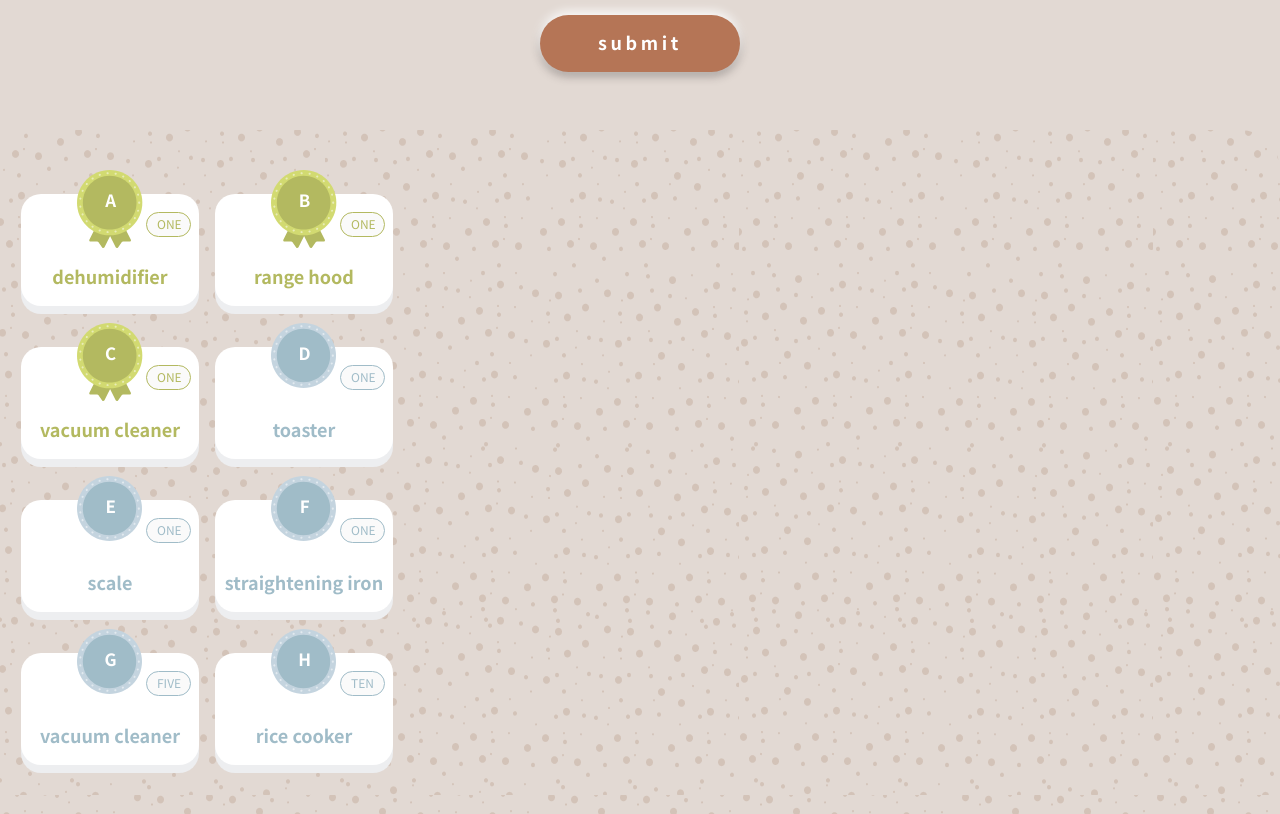
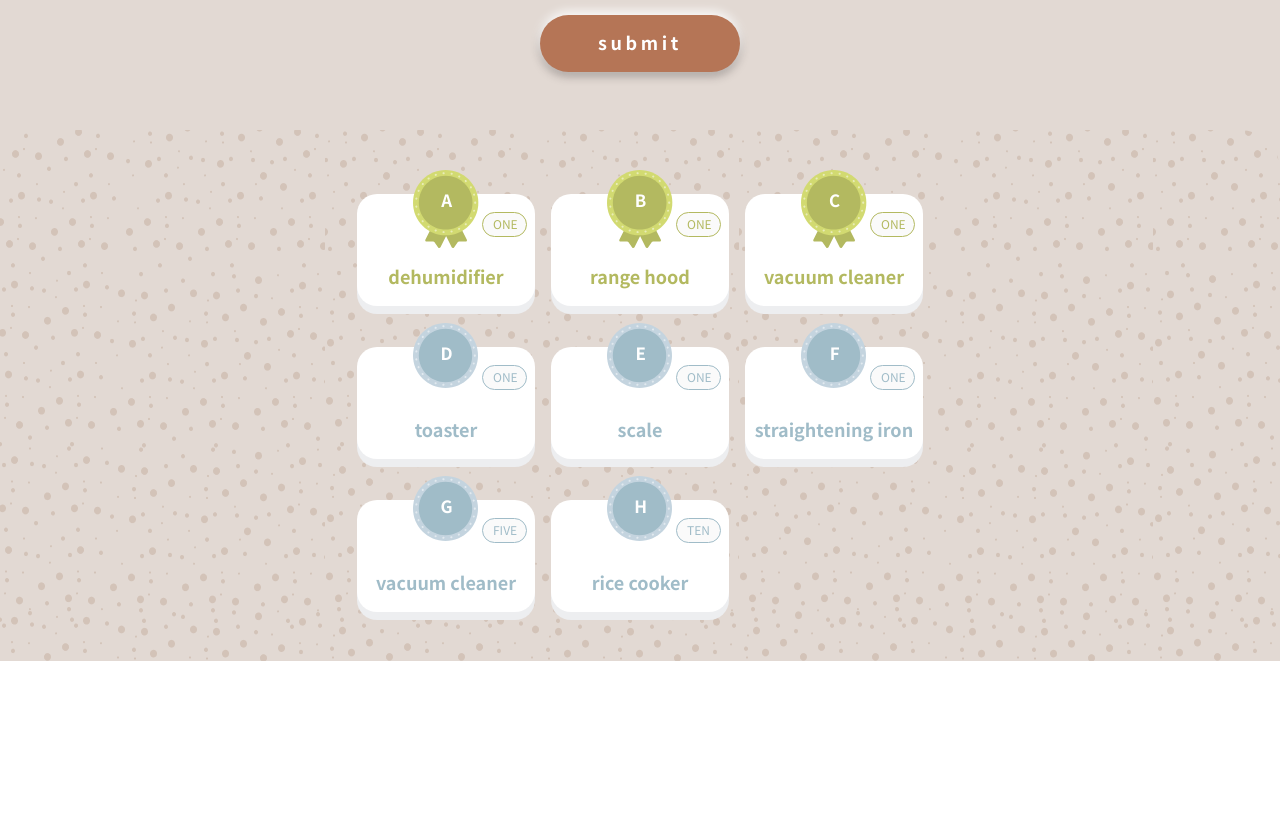
Before and after one commit to Nikiweikame/ewilltest, a Vue app in the folder vue-project/: page / in a window 1280 px wide. Shown: the part 1420-2234 px from the top of the page. After the commit the page ends 2081 px from the top, so only its background shows below. Built offline with nearby package versions, Linux system fonts and the light colour scheme.

Commit message:
gift center

```diff
--- a/vue-project/src/components/Gift.vue
+++ b/vue-project/src/components/Gift.vue
@@ -56,6 +56,8 @@ const giftList = ref([
 .gift {
   background: url(../assets/沙子414.png) -89px -19px;
   height: 684px;
+  justify-content: center;
+  margin: 0 auto;
   border-radius: 40px 40px 0px 0px;
   padding: 40px 21px;
   display: grid;
@@ -139,6 +141,10 @@ const giftList = ref([
   }
 }
 @media screen and (min-width: 768px) {
+  .gift {
+    height: 531px;
+    grid-template-columns: repeat(3, 178px);
+  }
 }
 @media screen and (min-width: 1400px) {
 }
```
